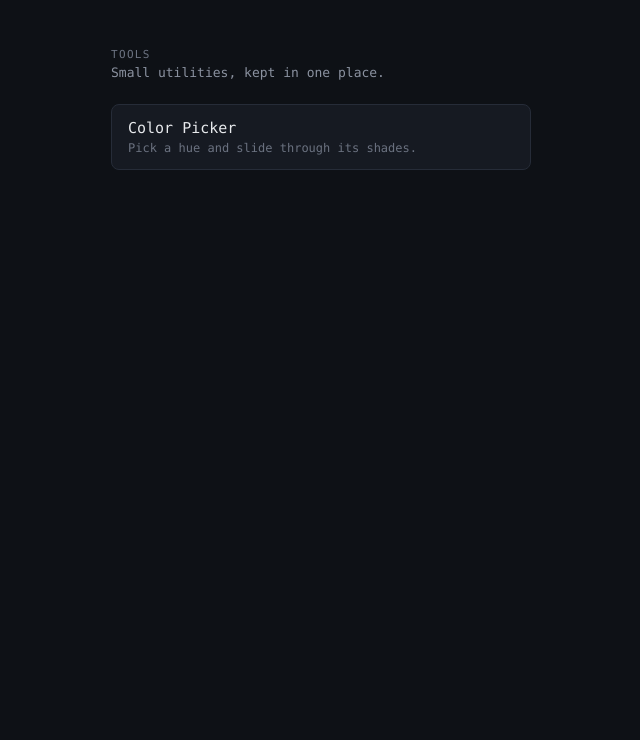
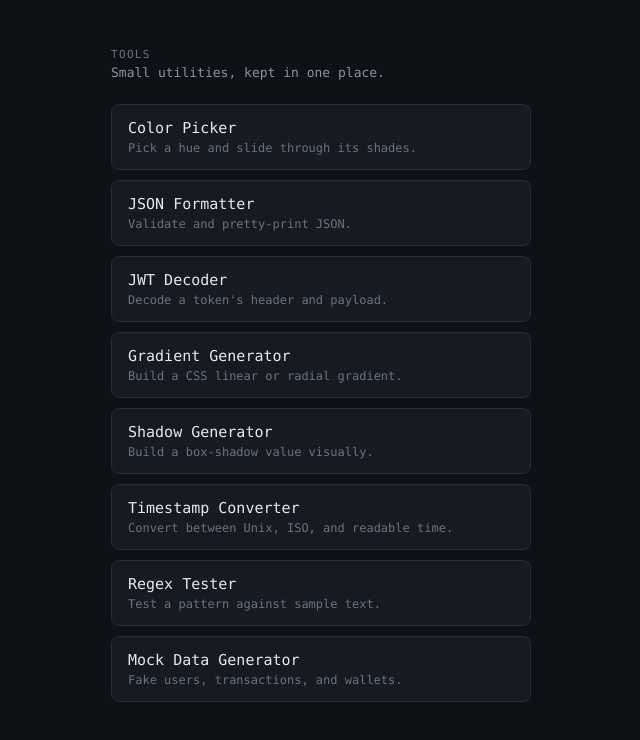
Before and after one commit to hvriza39-rgb/Tools, a Next.js app: page / in a window 1280 px wide. Shown: the top 740 px of the page, without its empty margins (319-959 px from the left). Built offline with nearby package versions, Linux system fonts and the light colour scheme.

Commit message:
Update page.jsx

```diff
--- a/src/app/page.jsx
+++ b/src/app/page.jsx
@@ -5,6 +5,41 @@ const tools = [
     href: "/color-picker",
     name: "Color Picker",
     description: "Pick a hue and slide through its shades.",
+  },
+  {
+    href: "/json-formatter",
+    name: "JSON Formatter",
+    description: "Validate and pretty-print JSON.",
+  },
+  {
+    href: "/jwt-decoder",
+    name: "JWT Decoder",
+    description: "Decode a token's header and payload.",
+  },
+  {
+    href: "/gradient-generator",
+    name: "Gradient Generator",
+    description: "Build a CSS linear or radial gradient.",
+  },
+  {
+    href: "/shadow-generator",
+    name: "Shadow Generator",
+    description: "Build a box-shadow value visually.",
+  },
+  {
+    href: "/timestamp-converter",
+    name: "Timestamp Converter",
+    description: "Convert between Unix, ISO, and readable time.",
+  },
+  {
+    href: "/regex-tester",
+    name: "Regex Tester",
+    description: "Test a pattern against sample text.",
+  },
+  {
+    href: "/mock-data",
+    name: "Mock Data Generator",
+    description: "Fake users, transactions, and wallets.",
   },
 ];
 
```
